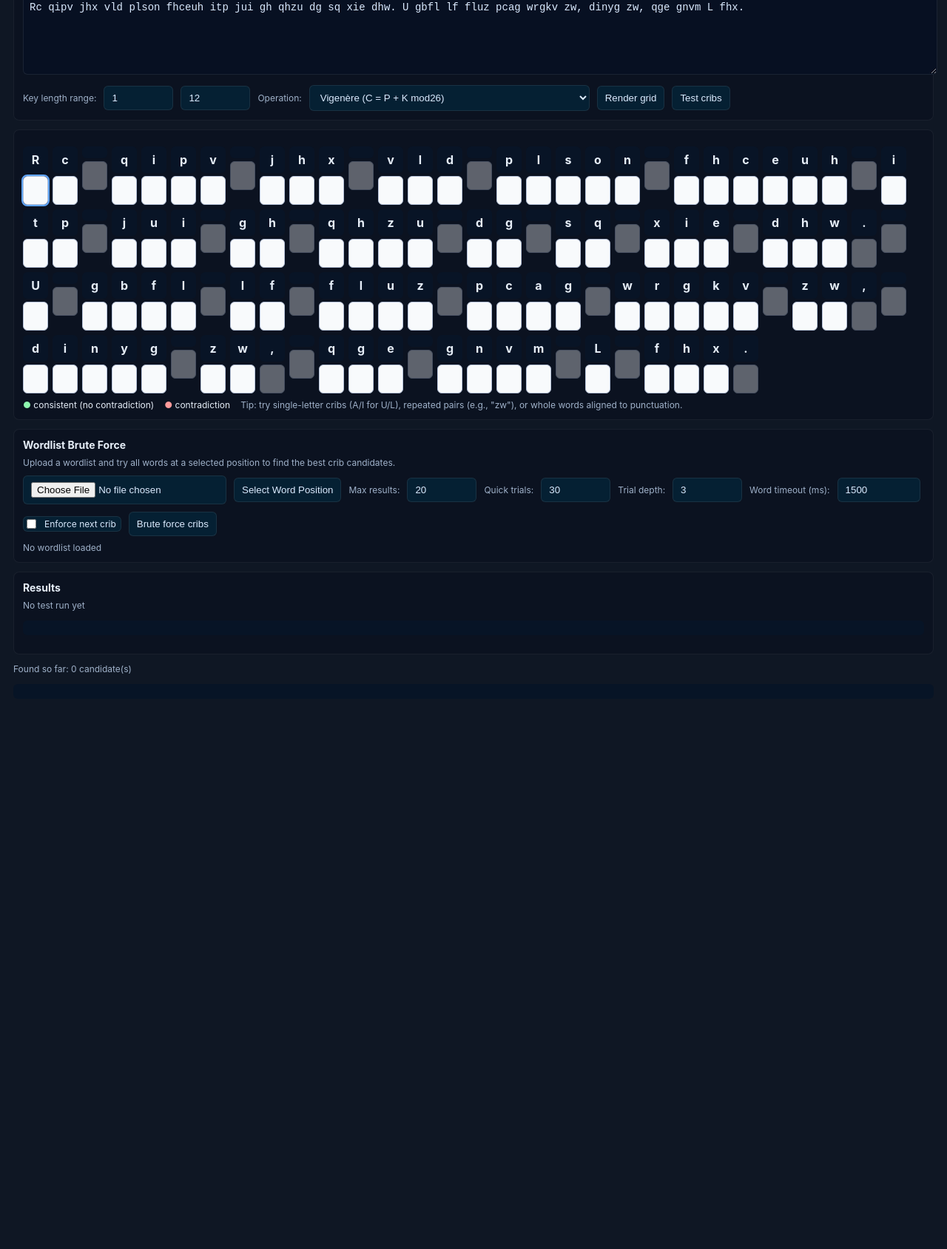
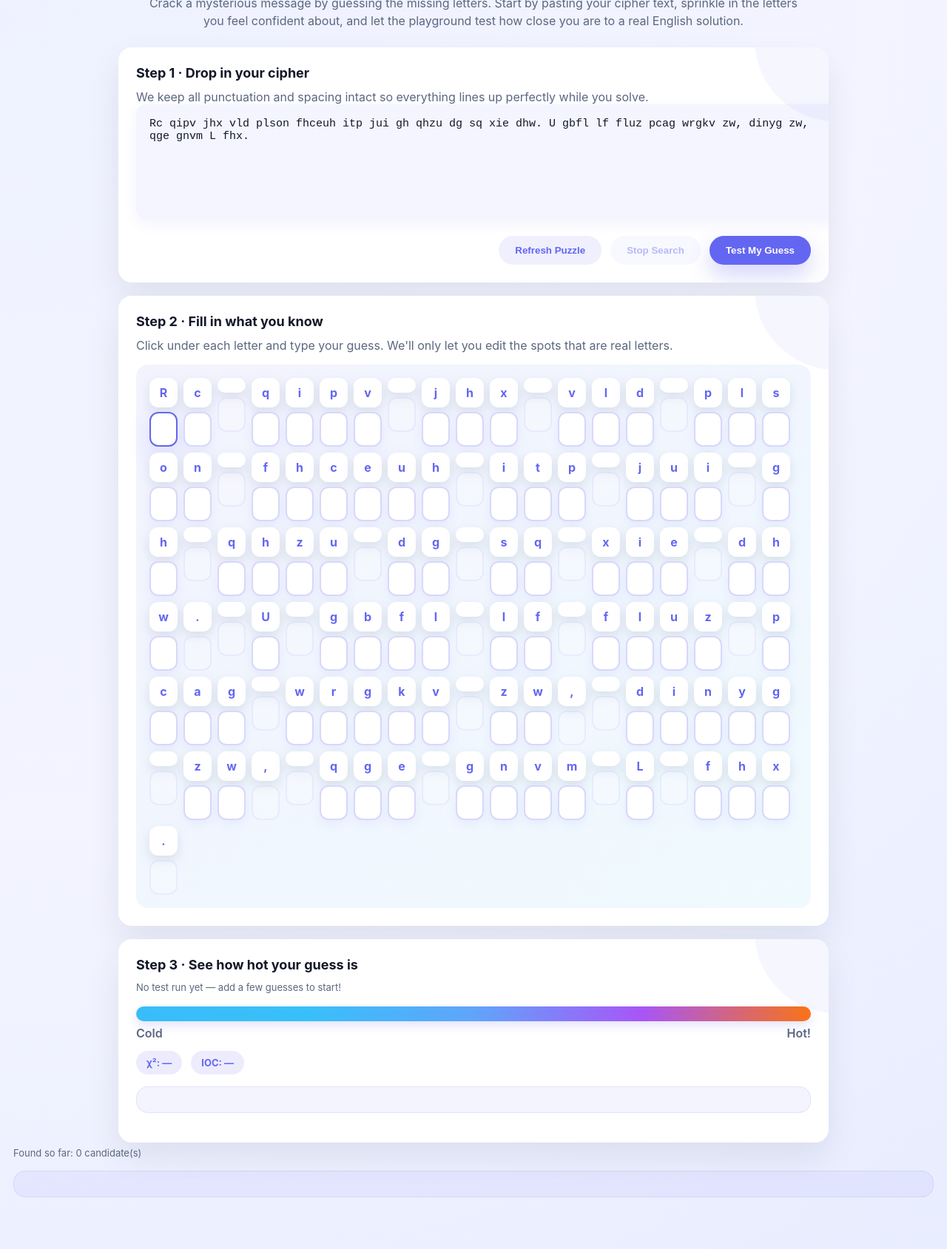
Before and after one commit to Chesewip/VigenerAutokeyWithCrib, a plain HTML site: page index.html in a window 1280 px wide. Shown: the part 82-1771 px from the top of the page at 74% size. Before the commit the page ends 1045 px from the top, so only its background shows below. Drawn offline with Linux system fonts and the light colour scheme.

Commit message:
Revamp UI for autokey puzzle experience

```diff
--- a/index.html
+++ b/index.html
@@ -3,90 +3,299 @@
 <head>
   <meta charset="utf-8" />
   <meta name="viewport" content="width=device-width,initial-scale=1" />
-  <title>Cipher Crib Tester</title>
+  <title>Puzzle Decrypter Playground</title>
   <style>
-#progressBar{background:#60a5fa;height:100%;width:0%}
-
-    :root{--bg:#0f1724;--panel:#0b1220;--muted:#9fb1c9;--ink:#e6eef8;--accent:#60a5fa;--input-bg:#f8fafc;--input-ink:#0f1724;--input-bd:#b6c2d9}
-    body { font-family: Inter, system-ui, -apple-system, 'Segoe UI', Roboto, 'Helvetica Neue', Arial; margin: 18px; background:var(--bg); color:var(--ink) }
-    h1 { font-size: 18px; margin:0 0 8px }
-    h2 { font-size: 14px; margin:0 0 8px }
-    .panel { background:var(--panel); border:1px solid rgba(255,255,255,0.06); padding:12px; border-radius:8px; margin-bottom:12px }
-    textarea { width:100%; height:90px; font-family: monospace; font-size:14px; padding:8px; border-radius:6px; background:#071022; color:#dbeafe; border:1px solid rgba(255,255,255,0.08) }
-    .grid { display:flex; gap:6px; flex-wrap:wrap; margin-top:10px }
-    .cell { width:34px; text-align:center; position:relative; display:flex; flex-direction:column; align-items:center; gap:4px }
+#progressBar{background:#f97316;height:100%;width:0%;transition:width .3s ease}
+
+    :root{
+      --bg:#f3f4ff;
+      --panel:#ffffff;
+      --muted:#5b6780;
+      --ink:#131728;
+      --accent:#6366f1;
+      --accent-soft:rgba(99,102,241,0.15);
+      --input-bg:#f4f5ff;
+      --input-ink:#131728;
+      --input-bd:#d7dcf9;
+      --hot:#f97316;
+      --cold:#38bdf8;
+      font-family:'Nunito', 'Inter', system-ui, -apple-system, 'Segoe UI', sans-serif;
+    }
+    body {
+      margin: 0;
+      min-height: 100vh;
+      background: radial-gradient(circle at top left, #eef1ff, #f3f4ff 55%, #e8edff 100%);
+      color: var(--ink);
+      padding: 32px 18px 54px;
+      box-sizing: border-box;
+    }
+    h1 { font-size: 28px; margin:0 0 8px; font-weight:800; letter-spacing:-0.01em }
+    h2 { font-size: 18px; margin:0 0 12px; font-weight:700 }
+    p { margin:0 }
+    .hero {
+      max-width: 900px;
+      margin: 0 auto 24px;
+      text-align: center;
+    }
+    .hero p {
+      color: var(--muted);
+      font-size: 16px;
+      line-height: 1.5;
+    }
+    .panels {
+      max-width: 960px;
+      margin: 0 auto;
+      display: flex;
+      flex-direction: column;
+      gap: 18px;
+    }
+    .panel {
+      background: var(--panel);
+      border-radius: 18px;
+      box-shadow: 0 20px 45px rgba(15,23,42,0.08);
+      padding: 24px;
+      position: relative;
+      overflow: hidden;
+    }
+    .panel::before{
+      content:"";
+      position:absolute;
+      inset:-120px -120px auto auto;
+      width:220px;height:220px;
+      background:var(--accent-soft);
+      border-radius:50%;
+      filter:blur(0px);
+      opacity:.4;
+      pointer-events:none;
+    }
+    textarea {
+      width:100%;
+      min-height:120px;
+      font-family: 'Fira Code', monospace;
+      font-size:15px;
+      padding:16px;
+      border-radius:14px;
+      background:var(--input-bg);
+      color:var(--input-ink);
+      border:2px solid transparent;
+      transition:border-color .2s ease, box-shadow .2s ease;
+      box-shadow:0 6px 18px rgba(99,102,241,0.08);
+    }
+    textarea:focus {
+      outline:none;
+      border-color:var(--accent);
+      box-shadow:0 12px 30px rgba(99,102,241,0.16);
+    }
+    .grid {
+      display:flex;
+      gap:8px;
+      flex-wrap:wrap;
+      margin-top:16px;
+      padding:18px;
+      border-radius:16px;
+      background:linear-gradient(145deg, rgba(99,102,241,0.08), rgba(56,189,248,0.08));
+    }
+    .cell {
+      width:38px;
+      text-align:center;
+      position:relative;
+      display:flex;
+      flex-direction:column;
+      align-items:center;
+      gap:6px;
+    }
+    .char {
+      display:block;
+      padding:8px 0;
+      background:#ffffff;
+      border-radius:12px;
+      font-weight:700;
+      border:2px solid transparent;
+      width:100%;
+      box-sizing:border-box;
+      color:var(--accent);
+      box-shadow:0 6px 15px rgba(148,163,184,0.28);
+    }
     .cell.selecting { cursor:pointer }
-    .cell.selected .char { background:#1e3a5f; border:2px solid var(--accent); }
-    .char { display:block; padding:6px 4px; background:#081426; border-radius:6px; font-weight:700; border:2px solid transparent; width:100%; box-sizing:border-box }
-    input.cribin { width:100%; text-align:center; border-radius:6px; padding:8px 4px; background:var(--input-bg); color:var(--input-ink); border:1px solid var(--input-bd); font-weight:700; box-sizing:border-box; font-size:18px; min-height:36px }
-    input.cribin:focus { outline:2px solid var(--accent); outline-offset:0 }
-    input.cribin[disabled]{ opacity:.35; cursor:not-allowed }
-    .controls { display:flex; gap:8px; align-items:center; margin-top:10px; flex-wrap:wrap }
-    select,input[type=number],input[type=file],button,.checkbox-row { padding:8px 10px; border-radius:6px; background:#052033; color:#dbeafe; border:1px solid rgba(255,255,255,0.08) }
-    .checkbox-row{ display:flex; gap:8px; align-items:center }
-    button { cursor:pointer }
-    button:hover { background:#063a5a }
-    button.active { background:#1e3a5f; border-color:var(--accent) }
-    pre { background:#071426; padding:10px; border-radius:6px; overflow:auto; white-space:pre-wrap }
-    .ok { color:#8ef8b0 }
-    .bad { color:#ff9b9b }
-    .muted { color:var(--muted) }
-    .legend { display:flex; gap:14px; margin-top:8px; flex-wrap:wrap }
-    .small { font-size:12px }
-    .row { display:flex; gap:10px; align-items:center; flex-wrap:wrap }
-    .result-item { background:#081426; padding:8px; margin:8px 0; border-radius:6px; border-left:3px solid var(--accent) }
-    .result-item.top { border-left-color:#8ef8b0 }
-    .score { color:var(--accent); font-weight:700 }
-    .selection-info { background:#081426; padding:8px; border-radius:6px; margin-top:8px; display:none }
-    .selection-info.active { display:block }
-    @media (max-width: 640px) {
-      .grid { gap:4px }
-      .cell { width:42px }
-      .char { font-size:16px; padding:6px 3px }
-      input.cribin { min-height:40px; font-size:20px; padding:10px 4px }
+    .cell.selected .char { border-color:var(--accent); }
+    input.cribin {
+      width:100%;
+      text-align:center;
+      border-radius:12px;
+      padding:10px 0;
+      background:#fff;
+      color:var(--input-ink);
+      border:2px solid rgba(99,102,241,0.25);
+      font-weight:800;
+      box-sizing:border-box;
+      font-size:20px;
+      min-height:44px;
+      transition:border-color .2s ease, box-shadow .2s ease;
+      box-shadow:0 6px 15px rgba(99,102,241,0.08);
+    }
+    input.cribin:focus { outline:none; border-color:var(--accent); box-shadow:0 12px 30px rgba(99,102,241,0.16); }
+    input.cribin[disabled]{ opacity:.35; cursor:not-allowed; background:rgba(255,255,255,0.7); box-shadow:none }
+    .controls {
+      display:flex;
+      gap:12px;
+      align-items:center;
+      margin-top:18px;
+      flex-wrap:wrap;
+      justify-content:flex-end;
+    }
+    .controls button {
+      padding:12px 22px;
+      border-radius:999px;
+      border:none;
+      font-weight:700;
+      cursor:pointer;
+      transition:transform .15s ease, box-shadow .2s ease;
+      background:var(--accent);
+      color:#fff;
+      box-shadow:0 14px 30px rgba(99,102,241,0.28);
+    }
+    .controls button.secondary {
+      background:rgba(99,102,241,0.1);
+      color:var(--accent);
+      box-shadow:none;
+    }
+    .controls button:hover { transform:translateY(-1px); box-shadow:0 18px 36px rgba(99,102,241,0.28); }
+    .controls button.secondary:hover { box-shadow:0 8px 20px rgba(99,102,241,0.2); }
+    button:disabled { opacity:.45; cursor:not-allowed; box-shadow:none; transform:none }
+    pre {
+      background:rgba(99,102,241,0.07);
+      padding:18px;
+      border-radius:16px;
+      overflow:auto;
+      white-space:pre-wrap;
+      font-size:16px;
+      line-height:1.6;
+      color:var(--ink);
+      box-shadow:inset 0 0 0 1px rgba(99,102,241,0.12);
+    }
+    .muted { color:var(--muted); }
+    .legend { display:none }
+    .small { font-size:13px }
+    .heat-meter { margin-top:18px; }
+    .heat-track {
+      position:relative;
+      height:20px;
+      background:linear-gradient(90deg,var(--cold),#38c0f8,#60a5fa,#a855f7,var(--hot));
+      border-radius:999px;
+      overflow:hidden;
+      box-shadow:0 6px 14px rgba(99,102,241,0.18);
+    }
+    .heat-fill {
+      position:absolute;
+      top:0;left:0;height:100%;
+      width:0%;
+      background:rgba(255,255,255,0.65);
+      mix-blend-mode:overlay;
+      transition:width .35s ease;
+    }
+    .heat-labels {
+      margin-top:6px;
+      display:flex;
+      justify-content:space-between;
+      font-weight:600;
+      color:var(--muted);
+    }
+    .stat-chips {
+      display:flex;
+      gap:12px;
+      flex-wrap:wrap;
+      margin-top:14px;
+    }
+    .chip {
+      background:rgba(99,102,241,0.12);
+      color:var(--accent);
+      padding:8px 14px;
+      border-radius:999px;
+      font-weight:700;
+      font-size:13px;
+    }
+    .hidden-control { display:none !important; }
+    #progressWrap {
+      display:none;
+      margin-top:14px;
+      background:rgba(99,102,241,0.1);
+      border-radius:999px;
+      height:18px;
+      overflow:hidden;
+    }
+    #progressLabel { margin-top:8px; font-weight:600; color:var(--muted); }
+    #progressInner { height:100%; background:linear-gradient(90deg, var(--cold), var(--accent)); width:0%; transition:width .3s ease; }
+    @media (max-width: 720px) {
+      body { padding:24px 16px; }
+      .panel { padding:20px; }
+      .grid { justify-content:center; }
+      .cell { width:44px; }
+      textarea { min-height:140px; }
     }
   </style>
 </head>
 <body>
-  <h1>Cipher Crib Tester — Vigenère / MAS+Vig</h1>
-
-  <div class="panel">
-    <div class="small muted">Paste your ciphertext (punctuation/spaces kept for alignment). Type tentative plaintext letters under <em>letter</em> positions only (non-letters are disabled).</div>
+  <header class="hero">
+    <h1>Autokey Puzzle Playground</h1>
+    <p>Crack a mysterious message by guessing the missing letters. Start by pasting your cipher text, sprinkle in the letters you feel confident about, and let the playground test how close you are to a real English solution.</p>
+  </header>
+
+  <div class="panels">
+    <section class="panel" id="setupPanel">
+      <h2>Step 1 · Drop in your cipher</h2>
+      <p class="muted">We keep all punctuation and spacing intact so everything lines up perfectly while you solve.</p>
       <textarea id="ctext">Rc qipv jhx vld plson fhceuh itp jui gh qhzu dg sq xie dhw. U gbfl lf fluz pcag wrgkv zw, dinyg zw, qge gnvm L fhx.</textarea>
-    <div class="row" style="margin-top:10px">
-      <label class="small muted">Key length range:</label>
-      <input id="minK" type="number" min="1" value="1" style="width:72px" />
-      <input id="maxK" type="number" min="1" value="12" style="width:72px" />
-      <label class="small muted">Operation:</label>
+
+      <div class="hidden-control">
+        <label class="small muted" for="minK">Key length range:</label>
+        <input id="minK" type="number" min="1" value="4" />
+        <input id="maxK" type="number" min="1" value="20" />
+        <label class="small muted" for="op">Operation:</label>
         <select id="op">
           <option value="vigenere">Vigenère (C = P + K mod26)</option>
           <option value="vig_sub">Vigenère + unknown substitution (pre‑sub on plaintext)</option>
           <option value="vig_sub_post">Vigenère + unknown substitution (post‑sub on ciphertext)</option>
           <option value="vig_custom_alpha">Vigenère with unknown alphabet (shared custom order)</option>
-        <option value="autokey_custom_alpha">Autokey with unknown alphabet (shared custom order)</option>
+          <option value="autokey_custom_alpha" selected>Autokey with unknown alphabet (shared custom order)</option>
         </select>
-      <label id="autokeyAlgoLabel" class="small muted" style="display:none">Autokey variant:</label>
-      <select id="autokeyAlgo" style="display:none">
+        <label id="autokeyAlgoLabel" class="small muted" for="autokeyAlgo">Autokey variant:</label>
+        <select id="autokeyAlgo">
           <option value="vigenere">Vigenère-style (C = P + K)</option>
           <option value="beaufort">Beaufort (C = K − P)</option>
           <option value="beaufort_variant">Variant Beaufort (C = P − K)</option>
         </select>
-      <button id="render">Render grid</button>
-      <button id="test">Test cribs</button>
-      <button id="stopSearch" style="display:none">Stop search</button>
       </div>
+
+      <div class="controls">
+        <button id="render" class="secondary">Refresh Puzzle</button>
+        <button id="stopSearch" class="secondary" disabled>Stop Search</button>
+        <button id="test">Test My Guess</button>
       </div>
-
-  <div class="panel" id="gridPanel">
+    </section>
+
+    <section class="panel" id="gridPanel">
+      <h2>Step 2 · Fill in what you know</h2>
+      <p class="muted">Click under each letter and type your guess. We'll only let you edit the spots that are real letters.</p>
       <div id="grid" class="grid"></div>
-    <div class="legend small">
-      <div><span class="ok">●</span> consistent (no contradiction)</div>
-      <div><span class="bad">●</span> contradiction</div>
-      <div class="muted">Tip: try single-letter cribs (A/I for U/L), repeated pairs (e.g., "zw"), or whole words aligned to punctuation.</div>
+    </section>
+
+    <section class="panel" id="results">
+      <h2>Step 3 · See how hot your guess is</h2>
+      <div id="summary" class="small muted">No test run yet — add a few guesses to start!</div>
+      <div class="heat-meter">
+        <div class="heat-track">
+          <div id="heatFill" class="heat-fill"></div>
         </div>
+        <div class="heat-labels"><span>Cold</span><span>Hot!</span></div>
       </div>
-
-  <div class="panel">
+      <div class="stat-chips">
+        <div class="chip" id="chiStat">χ²: —</div>
+        <div class="chip" id="iocStat">IOC: —</div>
+      </div>
+      <pre id="out"></pre>
+    </section>
+
+    <section class="panel hidden-control" id="wordlistPanel">
       <h2>Wordlist Brute Force</h2>
       <div class="small muted">Upload a wordlist and try all words at a selected position to find the best crib candidates.</div>
       <div class="row" style="margin-top:10px">
@@ -111,18 +320,13 @@
         <strong>Position:</strong> <span id="selectionPos">-</span> |
         <strong>Length:</strong> <span id="selectionLen">-</span>
       </div>
-  </div>
-
-  <div class="panel" id="results">
-    <h2>Results</h2>
-    <div id="summary" class="small muted">No test run yet</div>
-    <pre id="out"></pre>
-  </div>
-
-  <div class="panel" id="bruteResults" style="display:none">
+    </section>
+
+    <section class="panel hidden-control" id="bruteResults" style="display:none">
       <h2>Brute Force Results</h2>
       <div id="bruteSummary" class="small muted"></div>
       <div id="bruteOut"></div>
+    </section>
   </div>
 
 <script>
@@ -185,6 +389,79 @@ function englishFitness(upArr){
   const subs = wordHits(s);
   const raw = chi + 4*subs;
   return (raw / n) * 100;
+}
+
+function computeEnglishStats(text){
+  const clean = sanitize(text || '');
+  const counts = {};
+  for (const ch of clean){ counts[ch] = (counts[ch] || 0) + 1; }
+  const n = clean.length;
+  let chi = 0;
+  let ic = 0;
+  if (n > 1){
+    for (const ch of A){
+      const obs = counts[ch] || 0;
+      const exp = FREQ[ch] * n / 100;
+      if (exp > 0){
+        const diff = obs - exp;
+        chi += (diff * diff) / exp;
+      }
+      ic += obs * (obs - 1);
+    }
+    ic /= (n * (n - 1));
+  } else if (n === 1){
+    ic = 0;
+  }
+  return { chi, ic, length: n, clean };
+}
+
+function scoreHeat(stats){
+  if (!stats || !stats.length){
+    return { score: 0, chi: stats ? stats.chi : 0, ic: stats ? stats.ic : 0, length: stats ? stats.length : 0 };
+  }
+  const CHI_TARGET = 33;
+  const CHI_SPREAD = 60;
+  const IOC_TARGET = 0.0667;
+  const IOC_SPREAD = 0.02;
+  const chiDelta = Math.abs((stats.chi || 0) - CHI_TARGET);
+  const chiScore = Math.max(0, 1 - (chiDelta / CHI_SPREAD));
+  const iocDelta = Math.abs((stats.ic || 0) - IOC_TARGET);
+  const iocScore = Math.max(0, 1 - (iocDelta / IOC_SPREAD));
+  const score = Math.max(0, Math.min(1, (chiScore * 0.6) + (iocScore * 0.4)));
+  return { score, chi: stats.chi, ic: stats.ic, length: stats.length };
+}
+
+function updateHeatMeter(stats){
+  const heatFill = document.getElementById('heatFill');
+  const chiStat = document.getElementById('chiStat');
+  const iocStat = document.getElementById('iocStat');
+  if (!heatFill || !chiStat || !iocStat){
+    return { score: 0, chi: 0, ic: 0 };
+  }
+  if (!stats || !stats.length){
+    heatFill.style.width = '0%';
+    heatFill.style.opacity = '0.35';
+    chiStat.textContent = 'χ²: —';
+    iocStat.textContent = 'IOC: —';
+    return { score: 0, chi: 0, ic: 0 };
+  }
+  const scored = scoreHeat(stats);
+  const pct = Math.round(scored.score * 100);
+  heatFill.style.width = `${pct}%`;
+  heatFill.style.opacity = '1';
+  const chiVal = scored.chi.toFixed(2);
+  const iocVal = scored.ic.toFixed(4);
+  chiStat.textContent = `χ²: ${chiVal}`;
+  iocStat.textContent = `IOC: ${iocVal}`;
+  return scored;
+}
+
+function resetHeatMeter(){
+  updateHeatMeter(null);
+  const summary = document.getElementById('summary');
+  if (summary){
+    summary.textContent = 'No test run yet — add a few guesses to start!';
+  }
 }
 
 const AUTOKEY_ALGOS = ['vigenere','beaufort','beaufort_variant'];
@@ -1915,6 +2192,29 @@ try{
     const BRUTE_SUMMARY = $("bruteSummary");
     const BRUTE_OUT = $("bruteOut");
 
+    const DEFAULT_MIN_K = 4;
+    const DEFAULT_MAX_K = 20;
+
+    if (SEL_OP){
+      SEL_OP.value = 'autokey_custom_alpha';
+      SEL_OP.disabled = true;
+    }
+    const MIN_K_INPUT = $("minK");
+    const MAX_K_INPUT = $("maxK");
+    if (MIN_K_INPUT){
+      MIN_K_INPUT.value = DEFAULT_MIN_K;
+      MIN_K_INPUT.disabled = true;
+    }
+    if (MAX_K_INPUT){
+      MAX_K_INPUT.value = DEFAULT_MAX_K;
+      MAX_K_INPUT.disabled = true;
+    }
+    if (SEL_AUTOKEY_ALGO){
+      SEL_AUTOKEY_ALGO.value = normalizeAutokeyAlgo(SEL_AUTOKEY_ALGO.value);
+    }
+    updateAutokeyAlgoVisibility();
+    resetHeatMeter();
+
     let uaWorker = null;
     let currentJob = null;
     let bruteCtx = null;
@@ -1943,8 +2243,10 @@ try{
         if (!letter) return;
         cribPairs.push([pos, letter]);
       });
-      const minK = $("minK") ? parseInt($("minK").value) : 2;
-      const maxK = $("maxK") ? parseInt($("maxK").value) : 20;
+      if (MIN_K_INPUT) MIN_K_INPUT.value = DEFAULT_MIN_K;
+      if (MAX_K_INPUT) MAX_K_INPUT.value = DEFAULT_MAX_K;
+      const minK = DEFAULT_MIN_K;
+      const maxK = DEFAULT_MAX_K;
       const op = SEL_OP ? SEL_OP.value : '';
       return { letters, cribPairs, minK, maxK, op, autokeyAlgo: currentAutokeyAlgo() };
     }
@@ -3055,7 +3357,6 @@ try{
 
     function resetStop(){
       if (BTN_STOP){
-        BTN_STOP.style.display = 'none';
         BTN_STOP.disabled = true;
       }
     }
@@ -3063,14 +3364,8 @@ try{
     function updateStopVisibility(){
       updateAutokeyAlgoVisibility();
       if (!BTN_STOP) return;
-      if (currentJob){
       BTN_STOP.style.display = 'inline-block';
-        BTN_STOP.disabled = false;
-        return;
-      }
-      const show = !!(SEL_OP && (SEL_OP.value === 'vig_custom_alpha' || SEL_OP.value === 'autokey_custom_alpha'));
-      BTN_STOP.style.display = show ? 'inline-block' : 'none';
-      BTN_STOP.disabled = !show;
+      BTN_STOP.disabled = !currentJob;
     }
 
     function stopWorker(summaryText, outText){
@@ -3090,6 +3385,7 @@ try{
         if (typeof summaryText === 'string' && SUMMARY) SUMMARY.textContent = summaryText;
         if (typeof outText === 'string' && OUT) OUT.textContent = outText;
       }
+      updateHeatMeter(null);
       currentJob = null;
       bruteCtx = null;
       resetStop();
@@ -3112,7 +3408,6 @@ try{
 
       if (BTN_TEST) BTN_TEST.disabled = true;
       if (BTN_STOP){
-        BTN_STOP.style.display = 'inline-block';
         BTN_STOP.disabled = false;
       }
       updateStopVisibility();
@@ -3169,12 +3464,13 @@ try{
         if (kind === 'result' || kind === 'done'){
           hideProgress();
           if (BTN_STOP){
-            BTN_STOP.style.display = 'none';
             BTN_STOP.disabled = true;
           }
           if (BTN_TEST) BTN_TEST.disabled = false;
           try { uaWorker.terminate(); } catch(e){}
           uaWorker = null;
+          currentJob = null;
+          updateStopVisibility();
 
           const baseResults = Array.isArray(data.results) && data.results.length ? data.results : streamed;
           if (!baseResults.length){
@@ -3207,41 +3503,25 @@ try{
             return;
           }
           baseResults.sort((a,b)=> (b.score||0) - (a.score||0));
-          if (SUMMARY) SUMMARY.textContent = `Found ${baseResults.length} solution(s) for ${modeLabel}.`;
+          const best = baseResults[0];
+          if (!best){
+            if (SUMMARY) SUMMARY.textContent = 'We searched the range but did not land on a readable decrypt.';
             if (OUT) OUT.textContent = '';
-          const target = OUT || document.createElement('div');
-          const best = baseResults[0];
-          if (best && best.posRaw && best.kRaw){
-            const alphaInfo = alphabetInfoFromPositions(best.posRaw);
-            const alphaStr = alphaInfo.invString;
-            const block = document.createElement('pre');
-            const variantLine = isAutokey ? `variant:    ${autokeyAlgoLabel(payload.autokeyAlgo)}\n` : '';
-            const displayKey = isAutokey
-              ? (best.actualKey || best.kRaw.map(v => alphaInfo.inv[v] || '?').join(''))
-              : best.key;
-            const residuesLine = isAutokey ? `key residues: ${best.key}\n` : '';
-            block.textContent =
-              `Best candidate (m=${best.keyLength})\n` +
-              `${isAutokey ? 'initial key: ' : 'key residues: '}${displayKey}\n` +
-              residuesLine +
-              variantLine +
-              `alphabet:    ${alphaStr}\n\n` +
-              (best.full || '');
-            target.appendChild(block);
-          }
-          baseResults.slice(0,50).forEach((r, idx)=>{
-            const row = document.createElement('div'); row.className = 'row';
-            const keyDisplay = isAutokey ? (r.actualKey || r.key) : r.key;
-            const residuesInfo = (isAutokey && r.actualKey && r.actualKey !== r.key) ? ` (residues ${r.key})` : '';
-            const head = document.createElement('div'); head.textContent = `#${idx+1}  m=${r.keyLength}  initialKey=${keyDisplay}${residuesInfo}`;
-            const body = document.createElement('div'); body.className = 'small muted'; body.textContent = r.preview || '';
-            row.appendChild(head);
-            row.appendChild(body);
-            target.appendChild(row);
-          });
-          if (!OUT){
-            const container = $("out");
-            if (container) container.appendChild(target);
+            updateHeatMeter(null);
+            return;
+          }
+          if (OUT){
+            OUT.textContent = best.full || '';
+          }
+          const stats = computeEnglishStats(best.full || '');
+          const scored = updateHeatMeter(stats);
+          if (SUMMARY){
+            const pct = Math.round((scored.score || 0) * 100);
+            let mood = 'Chilly — try adding more crib letters to warm it up.';
+            if (pct >= 75) mood = 'Hot! This looks a lot like natural English.';
+            else if (pct >= 45) mood = 'Warm — you are closing in on a readable solution.';
+            else if (pct === 0) mood = 'We need more clues before the heat meter can move.';
+            SUMMARY.textContent = `Key length ${best.keyLength}: ${mood}`;
           }
         }
       };
@@ -3287,9 +3567,9 @@ try{
 
       if (BTN_BRUTE) BTN_BRUTE.disabled = true;
       if (BTN_STOP){
-        BTN_STOP.style.display = 'inline-block';
         BTN_STOP.disabled = false;
       }
+      updateStopVisibility();
       if (BRUTE_PANEL) BRUTE_PANEL.style.display = 'block';
       if (BRUTE_OUT) BRUTE_OUT.innerHTML = '';
       if (BRUTE_SUMMARY){
@@ -3343,7 +3623,6 @@ try{
         if (kind === 'brute_done'){
           hideProgress();
           if (BTN_STOP){
-            BTN_STOP.style.display = 'none';
             BTN_STOP.disabled = true;
           }
           if (BTN_BRUTE) BTN_BRUTE.disabled = false;
```
Lines whose indentation alone changed are shown as unchanged.
